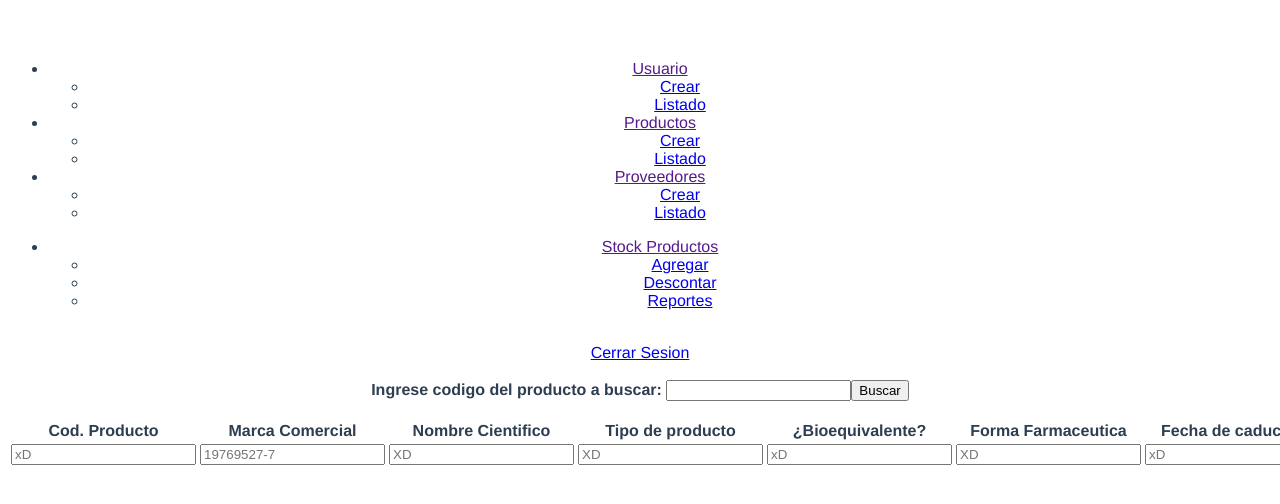
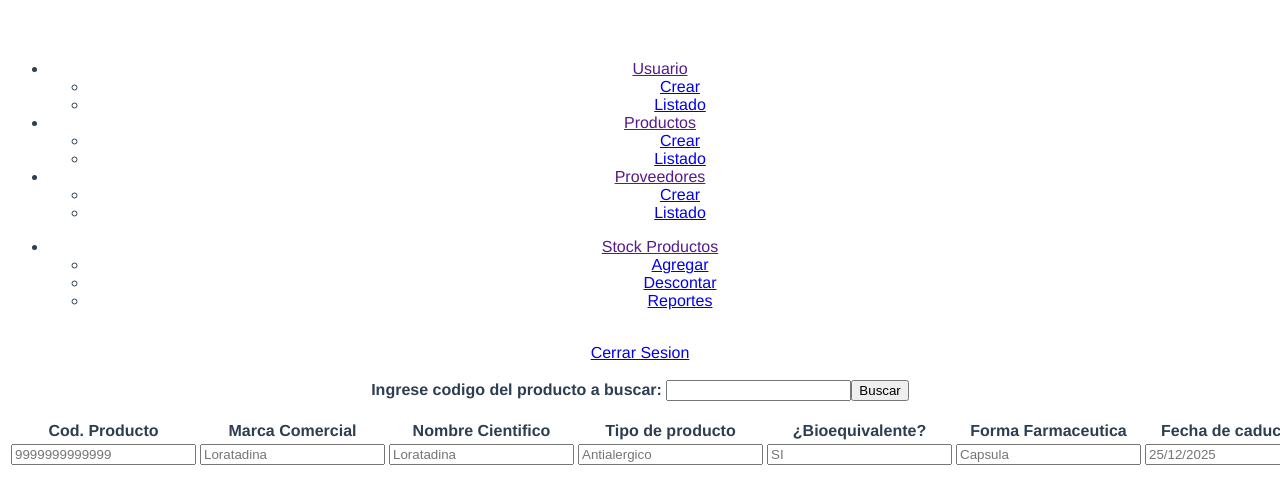
Before and after one commit to Astudirijillo/proyecto_farmacia, a Vue app: page /listProducts in a window 1280 px wide. Shown: the top 504 px of the page. Built offline with nearby package versions, Linux system fonts and the light colour scheme.

Commit message:
Ultimos cambios realizados

```diff
--- a/src/components/ListadoProductos.vue
+++ b/src/components/ListadoProductos.vue
@@ -43,14 +43,14 @@ name: "ListadoProductos",
   },
   data(){
     return{
-      cp:"xD",
-      mc:"19769527-7",
-      nc:"XD",
-      tp:"XD",
-      b: "xD",
-      ff: "XD",
-      fc:"xD",
-      sa: "xD",
+      cp:"9999999999999",
+      mc:"Loratadina",
+      nc:"Loratadina",
+      tp:"Antialergico",
+      b: "SI",
+      ff: "Capsula",
+      fc:"25/12/2025",
+      sa: "NN",
     }
   },
   methods:{
--- a/src/components/ListadoProveedores.vue
+++ b/src/components/ListadoProveedores.vue
@@ -7,7 +7,7 @@
       <h1 v-if="loading">Cargando listado...</h1>
       <div v-else>
         <br>
-        <div v-for="prov in proveedor" :key="prov.id">
+        <div>
           <b>Ingrese rut del Proveedor: </b> <input type="search" name="codProducto">
           <input type="button" value="Buscar">
           <br>
@@ -22,11 +22,11 @@
               <th>Acciones</th>
             </tr>
             <tr>
-              <td> <input type="text" class="editProv" :placeholder="prov.razonSocial"></td>
-              <td><input type="text" class="editProv" :placeholder="prov.rut"> </td>
-              <td><input type="text" class="editProv" :placeholder="prov.direccion"> </td>
-              <td><input type="text" class="editProv" :placeholder="prov.correo"> </td>
-              <td><input type="text" class="editProv" :placeholder="prov.nroTelefonico"> </td>
+              <td> <input type="text" class="editProv" :placeholder="rz"></td>
+              <td><input type="text" class="editProv" :placeholder="r"> </td>
+              <td><input type="text" class="editProv" :placeholder="d"> </td>
+              <td><input type="text" class="editProv" :placeholder="ce"> </td>
+              <td><input type="text" class="editProv" :placeholder="nt"> </td>
               <td><button @click="editarProveedor">Guardar Cambios</button>
                 <button @click="removeProveedor(proveedores.id)">Eliminar</button>
               </td>
@@ -48,12 +48,11 @@ export default {
   components: {AccessBar},
   data(){
     return{
-      rz:"xD",
+      rz:"Laboratorio OPKO S.A.",
       r:"19769527-7",
-      d:"XD",
-      c:"XD",
-      ce: "XD",
-      nt:"xD",
+      d:"Av. Apoquindo 3721, Santiago",
+      ce: "contacto@opko.cl",
+      nt:"800 383 700",
       hasError: false,
       loading: true
     }
@@ -71,7 +70,7 @@ export default {
         .get('http://127.0.0.1:8000/proveedores')
         .then(response => (this.proveedores = response.data.data))
         // eslint-disable-next-line no-unused-vars
-        .catch(error => this.hasError = true)
+        .catch(error => this.hasError = false)
         .finally(() => this.loading = false)
   }
 }
--- a/src/components/ListadoUsuarios.vue
+++ b/src/components/ListadoUsuarios.vue
@@ -14,12 +14,12 @@
             <th>Acciones</th>
           </tr>
           <tr class="infoTabla">
-            <td> <input type="text" class="editProv" :placeholder="rz"></td>
+            <td> <input type="text" class="editProv" :placeholder="n"></td>
+            <td><input type="text" class="editProv" :placeholder="ap"> </td>
             <td><input type="text" class="editProv" :placeholder="r"> </td>
-            <td><input type="text" class="editProv" :placeholder="d"> </td>
-            <td><input type="text" class="editProv" :placeholder="c"> </td>
+            <td><input type="text" class="editProv" :placeholder="nt"> </td>
             <td><input type="text" class="editProv" :placeholder="ce"> </td>
-            <td><input type="text" class="editProv" :placeholder="nt"> </td>
+            <td><input type="text" class="editProv" :placeholder="ad"> </td>
             <td><button @click="editarUsuario">Guardar Cambios</button>
               <button type="button" @click="eliminarUsuario">Eliminar</button></td>
           </tr>
@@ -37,12 +37,12 @@ name: "ListadoUsuarios",
     },
     data(){
       return{
-        rz:"xD",
+        n:"Cristobal ",
+        ap:"Astudillo Cid",
         r:"19769527-7",
-        d:"XD",
-        c:"XD",
-        ce: "XD",
-        nt:"xD",
+        ce:"castudillo@gmail.com",
+        nt:"956110975",
+        ad:"Si"
       }
     },
     methods:{
--- a/src/components/Login.vue
+++ b/src/components/Login.vue
@@ -17,6 +17,8 @@
         <button type="submit" class="loginButton"><b>Ingresar</b></button>
       </div>
     </form>
+    <br>
+    <h4><i>Ante cualquier problema contactarse con uno de los administradores.</i></h4>
   </div>
 </template>
 
```
